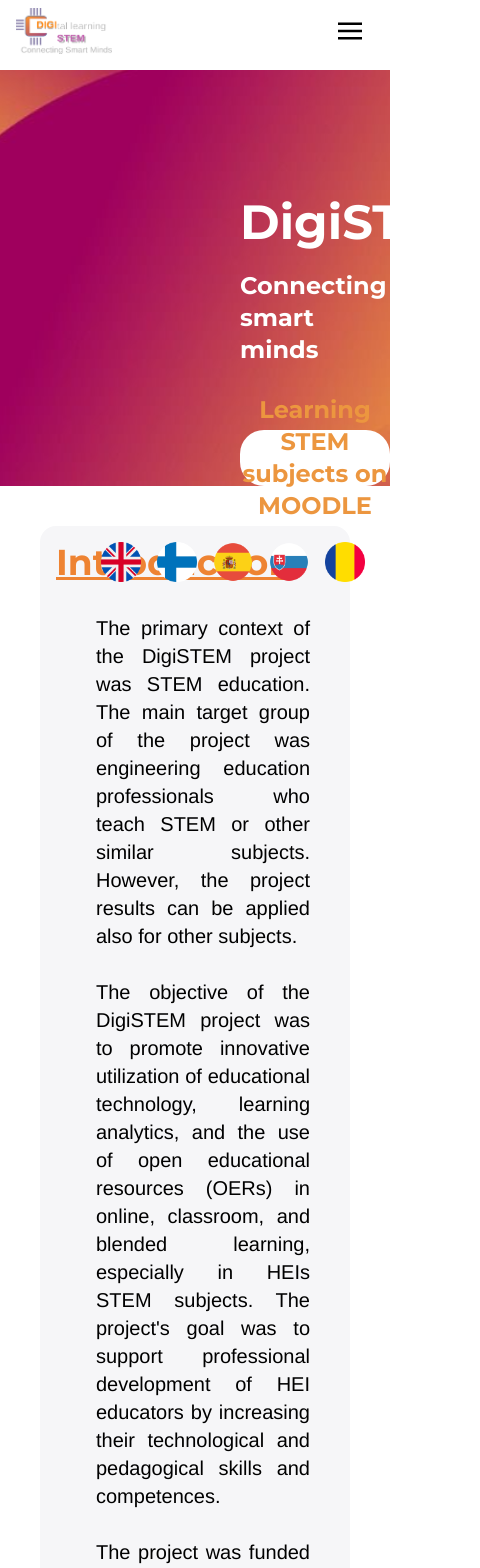
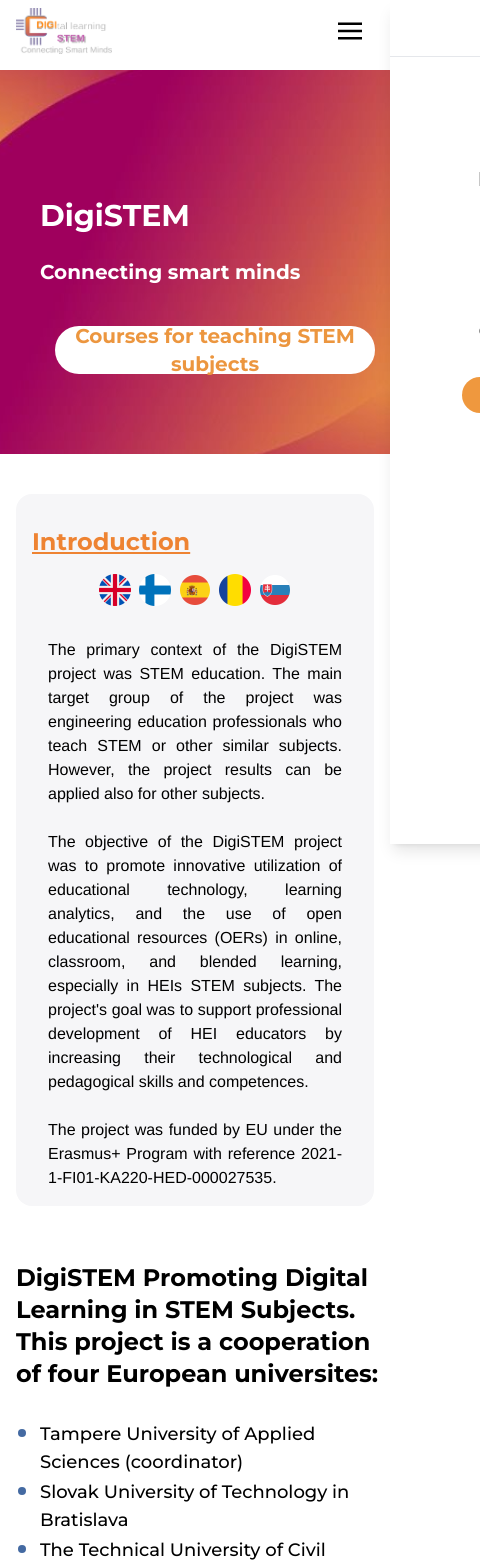
Before and after one commit to duongwalker/digistem-project, a React (Vite) app: page / in a window 390 px wide. Shown: the top 1568 px of the page, 480 px wide, since content can reach past the window. Built offline with nearby package versions, Linux system fonts and the light colour scheme.

Commit message:
style: responsive navbar and homepage

```diff
--- a/package.json
+++ b/package.json
@@ -10,6 +10,9 @@
     "preview": "vite preview"
   },
   "dependencies": {
+    "@emotion/react": "^11.11.4",
+    "@emotion/styled": "^11.11.5",
+    "@mui/material": "^5.15.20",
     "lucide-react": "^0.378.0",
     "react": "^18.2.0",
     "react-dom": "^18.2.0"
--- a/src/App.tsx
+++ b/src/App.tsx
@@ -27,6 +27,10 @@
         <Route path="project-meetings" element={<ProjectMeetings />} />
         <Route path="multiplier-events" element={<MultiplierEvents />} />
         <Route path="activities" element={<LTTActivities />} />
+        <Route path="erasmus" Component={() => {
+          window.location.href = 'https://erasmus-plus.ec.europa.eu/';
+          return null;
+        }} />
       </Routes>
       <Footer />
     </BrowserRouter>
--- a/src/components/Footer/Footer.tsx
+++ b/src/components/Footer/Footer.tsx
@@ -114,7 +114,8 @@
           <h4 style={h4Style} className="h4Style">Contact:</h4>
           <ul style={{ listStyleType: "none", padding: 0 }}>
             <li style={listItemStyle}>TAMK</li>
-            <li style={listItemStyle}>Email: tamk@tuni.fi</li>
+            <li style={listItemStyle}>Kirsi-Maria Rinneheimo</li>
+            <li style={listItemStyle}>Email: firstname.lastname@tuni.fi</li>
             <li style={listItemStyle}>Phone: +358 (0)294 5222</li>
             <li style={{ marginBottom: "10px" }}>&nbsp;</li>
           </ul>
--- a/src/components/Homepage/Homepage.tsx
+++ b/src/components/Homepage/Homepage.tsx
@@ -1,18 +1,19 @@
-import { TAMK, STU, UTCB, PUOM, MISSIONS, partner_desc } from "../../utils/constants";
-import { homepage_desc1 } from "../../utils/constants";
+import { INTRODUCTION, OUR_MISSION, TAMK, STU, UTCB, PUOM, MISSIONS, PARTNER_DESC, COURSES_JOINING } from "../../utils/constants";
+import { HOMEPAGE_DESC1 } from "../../utils/constants";
 import usePersistantState from "../persistantStateHook";
 import en from "../../assets/united-kingdom.png"
 import sk from "../../assets/slovakia.png"
 import fi from "../../assets/finland.png"
 import es from "../../assets/spain.png"
 import ro from "../../assets/romani.png"
+import Tooltip from '@mui/material/Tooltip'
 
 const images = [
   { src: en, alt: "en" },
   { src: fi, alt: "fi" },
   { src: es, alt: "es" },
+  { src: ro, alt: "ro" },
   { src: sk, alt: "sk" },
-  { src: ro, alt: "ro" }
 ];
 
 const Homepage = () => {
@@ -20,70 +21,70 @@
 
   return (
     <div className="mt-2">
-      <div className="bg-banner bg-no-repeat bg-cover bg-center w-full min-h-96 ">
-        <div className="text-white font-bold font-montserrat ml-60 pt-32">
-          <div className="text-5xl">DigiSTEM</div>
-          <div className="text-2xl mt-6">Connecting smart minds</div>
-          <div className="text-[#EC963F] text-2xl mt-16 bg-white text-center h-14 max-w-lg rounded-3xl flex items-center justify-center cursor-pointer">
+      <div className="bg-banner bg-no-repeat bg-cover bg-center w-full min-h-96">
+        <div className="text-white font-bold font-montserrat ml-10 md:ml-20 lg:ml-40 xl:ml-60 pt-32">
+          <div className="text-3xl md:text-4xl lg:text-5xl">DigiSTEM</div>
+          <div className="text-xl md:text-2xl mt-6">Connecting smart minds</div>
+          <div className="text-[#EC963F] text-xl md:text-2xl mt-10 md:mt-16 bg-white text-center h-12 md:h-14 max-w-xs md:max-w-lg rounded-3xl flex items-center justify-center cursor-pointer mx-auto md:mx-0">
             <a
               href="http://vps218.cesvima.upm.es/moodle/"
               target="_blank"
               rel="noopener noreferrer"
             >
-              Learning STEM subjects on MOODLE
+              Courses for teaching STEM subjects
             </a>
           </div>
         </div>
       </div>
 
-      <div className="bg-[#F6F6F8] ml-10 mr-10 pl-4 min-h-96 mb-14 rounded-2xl mt-10">
-        <div className="flex justify-between">
-          <div className="font-montserrat text-4xl font-bold text-[#EE8332] pt-4 mission underline">
-            Introduction
+      <div className="bg-[#F6F6F8] mx-4 md:mx-10 p-4 min-h-96 mb-14 rounded-2xl mt-10">
+        <div className="flex flex-col md:flex-row justify-between">
+          <div className="font-montserrat text-2xl md:text-3xl lg:text-4xl font-bold text-[#EE8332] pt-4 underline">
+            {INTRODUCTION[lang as keyof typeof INTRODUCTION]}
           </div>
-          <div className="flex justify-end pt-4">
+          <div className="flex justify-center md:justify-end pt-4">
             {images.map((image, index) => (
-              <img key={index} src={image.src} alt={image.alt} onClick={() => setLang(image.alt)} className="w-10 h-10 mx-2 cursor-pointer"></img>
+              <Tooltip title={image.alt} >
+                <img key={index} src={image.src} alt={image.alt} onClick={() => setLang(image.alt)} className="w-8 h-8 md:w-10 md:h-10 mx-1 md:mx-2 cursor-pointer"></img>
+              </Tooltip>
             ))}
           </div>
         </div>
-        <div className="pt-8 pl-10 text-xl text-justify pr-10">
-          <div className="font-helvetica-neue" dangerouslySetInnerHTML={{ __html: homepage_desc1[lang as keyof typeof homepage_desc1] }}></div>
+        <div className="pt-8 px-4 md:px-10 text-base md:text-xl text-justify">
+          <div className="font-helvetica-neue" dangerouslySetInnerHTML={{ __html: HOMEPAGE_DESC1[lang as keyof typeof HOMEPAGE_DESC1] }}></div>
         </div>
       </div>
 
-      <div className="font-montserrat font-bold ">
-        <div className="ml-14 text-left text-3xl mt-8 ">
-          {partner_desc[lang as keyof typeof partner_desc]}
+      <div className="font-montserrat font-bold">
+        <div className="ml-4 md:ml-14 text-left text-2xl md:text-3xl mt-8">
+          {PARTNER_DESC[lang as keyof typeof PARTNER_DESC]}
         </div>
-        <ul className="font-medium py-7 ml-64 text-2xl list-disc">
+        <ul className="font-medium py-7 ml-10 md:ml-20 lg:ml-40 text-lg md:text-2xl list-disc">
           <li className="font-helvetica-neue">{TAMK[lang as keyof typeof TAMK]}</li>
-
           <li className="font-helvetica-neue">{STU[lang as keyof typeof STU]}</li>
           <li className="font-helvetica-neue">{UTCB[lang as keyof typeof UTCB]}</li>
           <li className="font-helvetica-neue">{PUOM[lang as keyof typeof PUOM]}</li>
         </ul>
       </div>
 
-      <div className="bg-[#F6F6F8] ml-10 mr-10 pl-4 min-h-96 mb-24 rounded-2xl pb-1 ">
+      <div className="bg-[#F6F6F8] mx-4 md:mx-10 p-4 min-h-96 mb-24 rounded-2xl pb-1">
         <div className="flex justify-between">
-          <div className="font-montserrat text-4xl font-bold text-[#EE8332] pt-4 mission underline">
-            Our mission
+          <div className="font-montserrat text-2xl md:text-3xl lg:text-4xl font-bold text-[#EE8332] pt-4 underline">
+            {OUR_MISSION[lang as keyof typeof OUR_MISSION]}
           </div>
         </div>
 
-        <div className="pt-8 pl-10 text-xl text-justify pr-10">
-          <div className="font-helvetica-neue " dangerouslySetInnerHTML={{ __html: MISSIONS[lang as keyof typeof MISSIONS] }}></div>
+        <div className="pt-8 px-4 md:px-10 text-base md:text-xl text-justify">
+          <div className="font-helvetica-neue" dangerouslySetInnerHTML={{ __html: MISSIONS[lang as keyof typeof MISSIONS] }}></div>
         </div>
-        <div className="group font-helvetica-neue mt-14 w-full text-center text-xl font-bold max-w-fit rounded-full ml-auto mr-auto bg-gradient-to-r from-[#9F005D] via-[#C13F51] to-[#F09640] mb-10">
-          <div className=" flex items-center justify-center min-w-64 h-14 px-10 py-1 w-56 rounded-full text-white group-hover:bg-[#9F005D]">
+        <div className="group font-helvetica-neue mt-14 w-full text-center text-lg md:text-xl font-bold max-w-fit rounded-full mx-auto bg-gradient-to-r from-[#9F005D] via-[#C13F51] to-[#F09640] mb-10">
+          <div className="flex items-center justify-center min-w-48 md:min-w-64 h-12 md:h-14 px-6 md:px-10 py-1 rounded-full text-white group-hover:bg-[#9F005D]">
             <a
               href="http://vps218.cesvima.upm.es/moodle/"
               target="_blank"
               rel="noopener noreferrer"
-              className=""
             >
-              Join us on Moodle
+              {COURSES_JOINING[lang as keyof typeof COURSES_JOINING]}
             </a>
           </div>
         </div>
--- a/src/components/NavBar/NavBar.tsx
+++ b/src/components/NavBar/NavBar.tsx
@@ -58,7 +58,7 @@
               },
               {
                 text: "Erasmus+",
-                path: ''
+                path: 'erasmus'
               }
             ]}
 
--- a/src/utils/constants.ts
+++ b/src/utils/constants.ts
@@ -1,27 +1,61 @@
-export const partner_desc = {
+export const INTRODUCTION = {
+  en: "Introduction",
+  fi: "Johdanto",
+  es: "Introducción",
+  ro: "Introducere",
+  sk: "Úvod",
+};
+
+export const OUR_MISSION = {
+  en: "Our mission",
+  fi: "Tehtävämme",
+  es: "Nuestra misión",
+  ro: "Misiunea noastră",
+  sk: "Naše poslanie",
+};
+
+export const COURSES_JOINING = {
+  en: "Join our courses",
+  fi: "Liity kursseillemme",
+  es: "Únete a nuestros cursos",
+  ro: "Alăturați-vă cursurilor noastre",
+  sk: "Únete a nuestros cursos"
+}
+
+export const PARTNER_DESC = {
   en: "DigiSTEM Promoting Digital Learning in STEM Subjects. This project is a cooperation of four European universites:",
+  fi: "DigiSTEM Digitaalisen oppimisen edistäminen STEM-aineissa. Tämä hanke on neljän eurooppalaisen yliopiston yhteistyö:",
+  es: "DigiSTEM promueve el aprendizaje digital en materias STEM. Este proyecto es una cooperación de cuatro universidades europeas:",
   ro: "DigiSTEM Promovarea învățării digitale în disciplinele STEM. Acest proiect este o cooperare a patru universități europene:",
-  sk: "DigiSTEM Podpora digitálneho vzdelávania v predmetoch STEM. Tento projekt je spoluprácou štyroch európskych univerzít:"
-}
+  sk: "DigiSTEM Podpora digitálneho vzdelávania v predmetoch STEM. Tento projekt je spoluprácou štyroch európskych univerzít:",
+};
 export const TAMK = {
   en: "Tampere University of Applied Sciences (coordinator)",
-  ro: "Tampere University of Applied Sciences (coordonator)",
-  sk: "Tampere University of Applied Sciences (koordinátor)"
-}
+  fi: "Tampereen ammattikorkeakoulu (koordinaattori)",
+  es: "Universidad de Ciencias Aplicadas de Tampere (coordinador)",
+  ro: "Universitatea de Științe Aplicate din Tampere (coordonator)",
+  sk: "Univerzita aplikovaných vied v Tampere (koordinátor)",
+};
 export const STU = {
   en: "Slovak University of Technology in Bratislava",
+  fi: "Slovakian teknillinen yliopisto Bratislavassa",
+  es: "Universidad Tecnológica de Eslovaquia en Bratislava",
   ro: "Universitatea Tehnică din Slovacia din Bratislava",
-  sk: "Slovenská technická univerzita v Bratislave"
+  sk: "Slovenská technická univerzita v Bratislave",
 };
 export const UTCB = {
   en: "The Technical University of Civil Engineering in Bucharest",
+  fi: "Rakennustekniikan tekninen yliopisto Bukarestissa",
+  es: "La Universidad Técnica de Ingeniería Civil de Bucarest",
   ro: "Universitatea Tehnică de Construcții din București",
   sk: "Technická univerzita stavebného inžinierstva v Bukurešti",
 };
 export const PUOM = {
-  en: "Universidad Politécnica de Madrid",
-  ro: "Universidad Politécnica de Madrid",
-  sk: "Universidad Politécnica de Madrid"
+  en: "Polytechnic University of Madrid",
+  fi: "Madridin ammattikorkeakoulu",
+  es: "Universidad Politécnica de Madrid",
+  ro: "Universitatea Politehnică din Madrid",
+  sk: "Polytechnická univerzita v Madride",
 };
 
 export const MISSIONS = {
@@ -31,26 +65,29 @@
 The courses are studied independently online. The courses are only available in English.<br><br>
 If you want to be part of it...
 `,
-ro: `Ca rezultat, proiectul DigiSTEM a creat două cursuri pentru educatorii de discipline STEM din învățământul superior. Unul dintre cursuri se concentrează în mod specific pe predarea disciplinelor STEM folosind diverse resurse și instrumente digitale (de exemplu, analiza învățării, limbaj digital, screencast-uri, vizualizări și evaluare inteligentă).<br><br>
+  fi: ``,
+  es: ``,
+  ro: `Ca rezultat, proiectul DigiSTEM a creat două cursuri pentru educatorii de discipline STEM din învățământul superior. Unul dintre cursuri se concentrează în mod specific pe predarea disciplinelor STEM folosind diverse resurse și instrumente digitale (de exemplu, analiza învățării, limbaj digital, screencast-uri, vizualizări și evaluare inteligentă).<br><br>
 Celălalt curs se concentrează pe competențele pedagogice, care permit educatorilor din grupul țintă să planifice resursele educaționale într-un mod care îmbunătățește învățarea activă a studenților, învățarea auto-reglată și angajamentul în învățare cu ajutorul tehnologiei educaționale. <br><br>
 Ambele cursuri sunt compuse din micro-module independente, din care educatorul poate alege pe cele mai relevante pentru nevoile sale proprii sau le poate studia pe toate, dacă dorește. Cursurile sunt studiate independent online.<br><br>
 Dacă vrei să faci parte din asta...
 `,
-sk: `Výsledkom projektu DigiSTEM budú dva kurzy vytvorené pre pedagógov, ktorí sa venujú výučbe STEM predmetov vo vysokoškolskom vzdelávaní. Jeden z kurzov sa týka priamo výučby  STEM predmetov s podporou rôznych digitálnych zdrojov a nástrojov (napr. analýza výsledkov vzdelávania, digitálny jazyk, screencasty, vizualizácia a inteligentné hodnotenie). <br><br>
+  sk: `Výsledkom projektu DigiSTEM budú dva kurzy vytvorené pre pedagógov, ktorí sa venujú výučbe STEM predmetov vo vysokoškolskom vzdelávaní. Jeden z kurzov sa týka priamo výučby  STEM predmetov s podporou rôznych digitálnych zdrojov a nástrojov (napr. analýza výsledkov vzdelávania, digitálny jazyk, screencasty, vizualizácia a inteligentné hodnotenie). <br><br>
 Druhý kurz je zameraný na pedagogické kompetencie, ktoré pripravia cieľovú skupinu pedagógov na nové výzvy vzdelávania, aby boli schopní vytvárať inovatívne edukačné materiály stimulúce študentov k aktívnemu učeniu, samo-regulovanému učeniu, a k zapojeniu vzdelávacích technológií do svojho vzdelávania.<br><br>
 Oba kurzy pozostávajú z nezávislých mikro-modulov, z ktorých si pedagógovia môžu vybrať tie, ktoré sú pre ich vlastné potreby najrelevantnejšie, alebo absolvovať všetky, podľa svojho želania. Kurzy budú záujemcovia absolvovať samostatne on-line.<br><br>
 Ak sa toho chceš zúčastniť...
 `,
 };
 
-export const sixth_meeting_desc =
+export const SIXTH_MEETING_DESC =
   "Information about the project was presented also at the SEFI Annual Conference. In the talk: Daniela Velichová, SEFI umbrella for teaching mathematics in engineering.";
 
-export const homepage_desc1 = {
+export const HOMEPAGE_DESC1 = {
   en: `The primary context of the DigiSTEM project was STEM education. The main target group of the project was engineering education professionals who teach STEM or other similar subjects. However, the project results can be applied also for other subjects.<br><br>
   The objective of the DigiSTEM project was to promote innovative utilization of educational technology, learning analytics, and the use of open educational resources (OERs) in online, classroom, and blended learning, especially in HEIs STEM subjects. The project's goal was to support professional development of HEI educators by increasing their technological and pedagogical skills and competences.<br><br>
   The project was funded by EU under the Erasmus+ Program with reference 2021-1-FI01-KA220-HED-000027535.`,
-
+  fi: ``,
+  es: ``,
   ro: `Contextul principal al proiectului DigiSTEM a fost educația STEM. Grupul țintă principal al proiectului a fost format din profesioniști în educația inginerească, care predau discipline STEM sau alte subiecte similare. Cu toate acestea, rezultatele proiectului pot fi aplicate și altor subiecte.<br><br>
   Obiectivul proiectului DigiSTEM a fost promovarea utilizării inovatoare a tehnologiei educaționale, analizei învățării și utilizării resurselor educaționale deschise (OER) în învățarea online, în sala de clasă și în învățarea combinată, în special în subiectele STEM din instituțiile de învățământ superior (HEI). Scopul proiectului a fost de a sprijini dezvoltarea profesională a educatorilor din HEI prin creșterea competențelor și abilităților lor tehnologice și pedagogice.<br><br>
   Proiectul a fost finanțat de UE în cadrul Programului Erasmus+ cu referința 2021-1-FI01-KA220-HED-000027535.
```
Also changed, not shown: src/components/DropDownItem/DropDownItem.tsx (+14 -4 lines), src/components/NavBar/NavBar2.tsx (+63 -15 lines), src/components/NavItem/NavItem.tsx (+48 -24 lines), src/components/ProjectMeetings/ProjectMeetings.tsx (+4 -4 lines), 1 other file (tests, documents, lock files or other folders).
